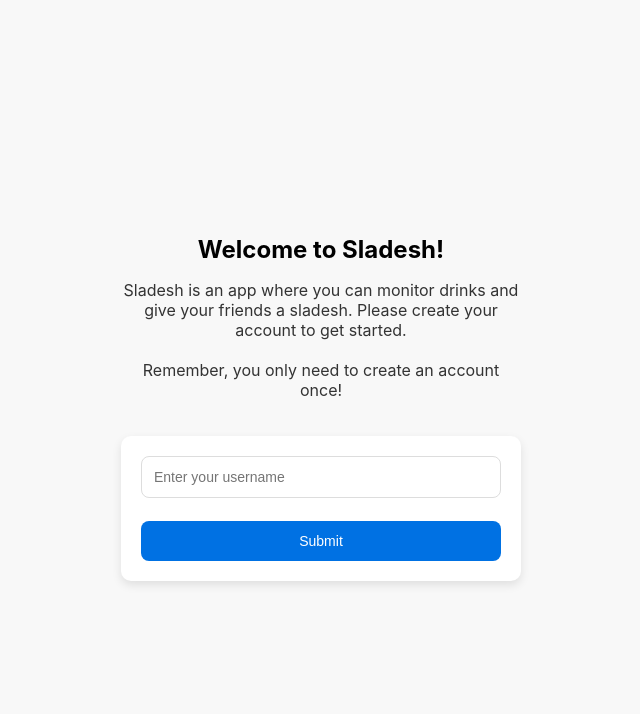
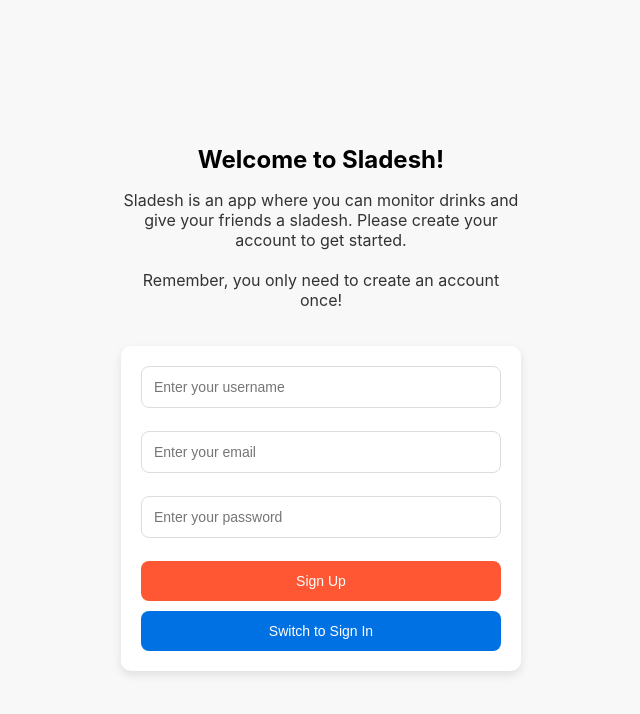
Before and after one commit to SimMatHan/Code-Sources, a React (Create React App) app in the folder drinking-monitor/: page /requests in a window 1280 px wide. Shown: the top 714 px of the page, without its empty margins (319-959 px from the left). Built offline with nearby package versions, Linux system fonts and the light colour scheme; no server answers.

Commit message:
Nu med email login og password

```diff
--- a/drinking-monitor/src/App.js
+++ b/drinking-monitor/src/App.js
@@ -1,13 +1,13 @@
 import React, { useState, useEffect } from 'react';
 import { BrowserRouter as Router, Route, Routes } from 'react-router-dom';
-import { onAuthStateChanged, signInAnonymously, updateProfile } from 'firebase/auth';
-import { getFunctions, httpsCallable } from 'firebase/functions';
+import { onAuthStateChanged, createUserWithEmailAndPassword, signInWithEmailAndPassword } from 'firebase/auth';
+import { doc, setDoc, getDoc } from 'firebase/firestore';
 import GlobalStyle from './globalStyles';
 import Header from './components/Header';
 import Home from './components/Home';
 import RequestForm from './components/RequestForm';
 import UserIdentification from './components/UserIdentification';
-import { auth } from './firebaseConfig';
+import { auth, db } from './firebaseConfig';
 
 const App = () => {
   const [user, setUser] = useState(null);
@@ -26,9 +26,14 @@ const App = () => {
       }
     }
 
-    const unsubscribe = onAuthStateChanged(auth, (user) => {
+    const unsubscribe = onAuthStateChanged(auth, async (user) => {
       if (user) {
-        setUser({ uid: user.uid, displayName: user.displayName });
+        // Fetch the username from Firestore
+        const userDoc = await getDoc(doc(db, 'users', user.uid));
+        if (userDoc.exists()) {
+          const userData = userDoc.data();
+          setUser({ uid: user.uid, displayName: userData.username });
+        }
       } else {
         setUser(null);
       }
@@ -42,32 +47,46 @@ const App = () => {
     setDrinks({});
   };
 
-  const handleUserSubmit = async (username) => {
+  const handleUserSubmit = async (email, password, username) => {
     try {
-      const userCredential = await signInAnonymously(auth);
+      const userCredential = await createUserWithEmailAndPassword(auth, email, password);
       const user = userCredential.user;
 
-      await updateProfile(user, { displayName: username });
+      // Save user information in Firestore
+      await setDoc(doc(db, 'users', user.uid), {
+        username,
+        email,
+        uid: user.uid,
+      });
 
-      // Call the signInUser function with username and UID
-      const functions = getFunctions();
-      const signInUser = httpsCallable(functions, 'signInUser');
-      const result = await signInUser({ username, uid: user.uid });
-
-      if (result.data.message === 'User created successfully.' || result.data.username) {
-        localStorage.setItem('username', username);
-        setUser({ uid: user.uid, displayName: username });
-      } else {
-        throw new Error('Failed to create or sign in user');
-      }
+      localStorage.setItem('username', username);
+      setUser({ uid: user.uid, displayName: username });
     } catch (error) {
       alert('Failed to create user. Please try again.');
       console.error('Error:', error);
     }
   };
 
+  const handleUserSignIn = async (email, password) => {
+    try {
+      const userCredential = await signInWithEmailAndPassword(auth, email, password);
+      const user = userCredential.user;
+
+      // Fetch the username from Firestore
+      const userDoc = await getDoc(doc(db, 'users', user.uid));
+      if (userDoc.exists()) {
+        const userData = userDoc.data();
+        localStorage.setItem('username', userData.username);
+        setUser({ uid: user.uid, displayName: userData.username });
+      }
+    } catch (error) {
+      alert('Failed to sign in. Please try again.');
+      console.error('Error:', error);
+    }
+  };
+
   if (!user) {
-    return <UserIdentification onSubmit={handleUserSubmit} />;
+    return <UserIdentification onSubmit={handleUserSubmit} onSignIn={handleUserSignIn} />;
   }
 
   return (
--- a/drinking-monitor/src/components/UserIdentification.css
+++ b/drinking-monitor/src/components/UserIdentification.css
@@ -64,6 +64,12 @@
   outline: none;
 }
 
+.button-container {
+  display: flex;
+  flex-direction: column;
+  gap: 10px; /* Space between buttons */
+}
+
 .button {
   width: 100%;
   padding: 12px;
@@ -81,6 +87,26 @@
   background-color: #005bb5;
 }
 
+.button-call-to-action {
+  background-color: #ff5733; /* Call to action color */
+}
+
+.button-call-to-action:hover {
+  background-color: #e44d26;
+}
+
+.forgot-password-link {
+  margin-top: 10px;
+  color: #0071e3;
+  cursor: pointer;
+  text-align: center;
+  text-decoration: underline;
+}
+
+.forgot-password-link:hover {
+  color: #005bb5;
+}
+
 /* Responsive styling */
 @media (min-width: 600px) {
   .user-identification-form, .app-introduction {
--- a/drinking-monitor/src/components/UserIdentification.js
+++ b/drinking-monitor/src/components/UserIdentification.js
@@ -1,15 +1,53 @@
 import React, { useState } from 'react';
 import './UserIdentification.css'; // Adjust the path if necessary
+import { sendPasswordResetEmail } from 'firebase/auth';
+import { auth } from '../firebaseConfig'; // Ensure you have the correct path
 
-const UserIdentification = ({ onSubmit }) => {
+const UserIdentification = ({ onSubmit, onSignIn }) => {
+  const [email, setEmail] = useState('');
+  const [password, setPassword] = useState('');
   const [username, setUsername] = useState('');
+  const [isSignUp, setIsSignUp] = useState(true);
 
   const handleSubmit = (e) => {
     e.preventDefault();
-    if (username.trim()) {
-      onSubmit(username);
+    if (email.trim() && password.trim() && (isSignUp ? username.trim() : true)) {
+      if (isSignUp) {
+        onSubmit(email, password, username);
+      } else {
+        onSignIn(email, password);
+      }
     } else {
-      alert('Please enter a username.');
+      alert('Please fill in all fields.');
+    }
+  };
+
+  const handlePasswordReset = async () => {
+    if (email.trim()) {
+      try {
+        await sendPasswordResetEmail(auth, email);
+        alert('Password reset email sent.');
+        sendNotificationEmail(email); // Function to send an email notification to you
+      } catch (error) {
+        alert('Error sending password reset email.');
+        console.error('Error:', error);
+      }
+    } else {
+      alert('Please enter your email address.');
+    }
+  };
+
+  const sendNotificationEmail = async (userEmail) => {
+    try {
+      await fetch('https://example.com/send-email', { // Replace with your server endpoint
+        method: 'POST',
+        headers: {
+          'Content-Type': 'application/json',
+        },
+        body: JSON.stringify({ email: userEmail }),
+      });
+    } catch (error) {
+      console.error('Error sending notification email:', error);
     }
   };
 
@@ -25,16 +63,48 @@ const UserIdentification = ({ onSubmit }) => {
         </p>
       </div>
       <form onSubmit={handleSubmit} className="user-identification-form">
+        {isSignUp && (
+          <label className="user-identification-label">
+            <input
+              type="text"
+              value={username}
+              onChange={(e) => setUsername(e.target.value)}
+              className="input"
+              placeholder="Enter your username"
+            />
+          </label>
+        )}
         <label className="user-identification-label">
           <input
-            type="text"
-            value={username}
-            onChange={(e) => setUsername(e.target.value)}
+            type="email"
+            value={email}
+            onChange={(e) => setEmail(e.target.value)}
             className="input"
-            placeholder="Enter your username"
+            placeholder="Enter your email"
           />
         </label>
-        <button type="submit" className="button">Submit</button>
+        <label className="user-identification-label">
+          <input
+            type="password"
+            value={password}
+            onChange={(e) => setPassword(e.target.value)}
+            className="input"
+            placeholder="Enter your password"
+          />
+        </label>
+        <div className="button-container">
+          <button type="submit" className={`button ${isSignUp ? 'button-call-to-action' : ''}`}>
+            {isSignUp ? 'Sign Up' : 'Sign In'}
+          </button>
+          <button type="button" className="button" onClick={() => setIsSignUp(!isSignUp)}>
+            {isSignUp ? 'Switch to Sign In' : 'Switch to Sign Up'}
+          </button>
+        </div>
+        {!isSignUp && (
+          <p className="forgot-password-link" onClick={handlePasswordReset}>
+            Forgot Password?
+          </p>
+        )}
       </form>
     </div>
   );
--- a/drinking-monitor/src/firebaseConfig.js
+++ b/drinking-monitor/src/firebaseConfig.js
@@ -1,8 +1,7 @@
 // src/firebaseConfig.js
-import { initializeApp } from "firebase/app";
-import { getFirestore } from "firebase/firestore";
-import { getAuth } from "firebase/auth";
-
+import { initializeApp } from 'firebase/app';
+import { getAuth } from 'firebase/auth';
+import { getFirestore } from 'firebase/firestore';
 
 // Your web app's Firebase configuration
 const firebaseConfig = {
@@ -16,7 +15,7 @@ const firebaseConfig = {
 };
 
 const app = initializeApp(firebaseConfig);
+const auth = getAuth(app);
 const db = getFirestore(app);
-const auth = getAuth(app);
 
 export { db, auth };
```
Also changed, not shown: 2 other files (tests, documents, lock files or other folders).
